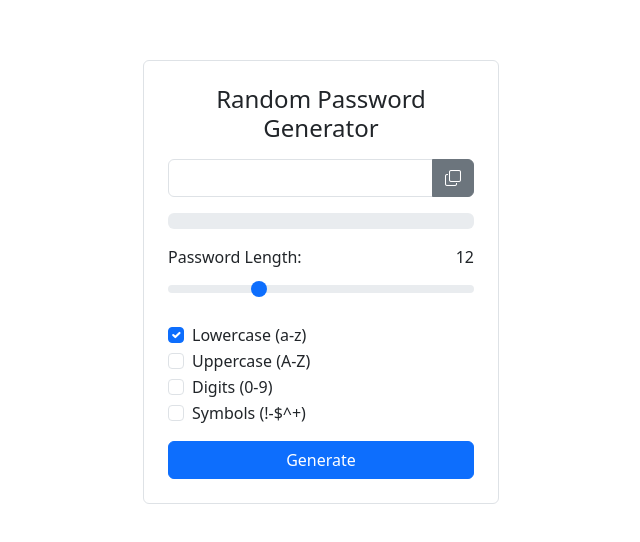
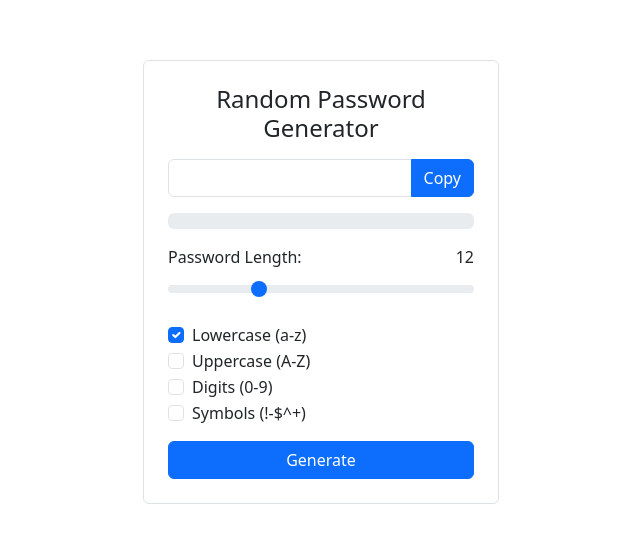
Before and after one commit to denyschr/password-generator, an Angular app: page / in a window 1280 px wide. Shown: the part 118-660 px from the top of the page, without its empty margins (319-959 px from the left). Built offline with nearby package versions, Linux system fonts and the light colour scheme.

Commit message:
feat: implement copy-to-clipboard button

```diff
--- /dev/null
+++ b/src/app/copy-to-clipboard/clipboard.ts
@@ -0,0 +1,15 @@
+import {Injectable} from '@angular/core'
+
+@Injectable({
+  providedIn: 'root'
+})
+export class Clipboard {
+  public async copy(text: string): Promise<boolean> {
+    try {
+      await navigator.clipboard.writeText(text.trim());
+      return true;
+    } catch (_) {
+      return false;
+    }
+  }
+}
--- /dev/null
+++ b/src/app/copy-to-clipboard/copy-to-clipboard-directive.ts
@@ -0,0 +1,33 @@
+import {Directive, inject, input, OnDestroy, signal} from '@angular/core'
+import {Clipboard} from './clipboard'
+
+@Directive({
+  selector: '[appCopyToClipboard]',
+  host: {
+    '(click)': 'copy()'
+  },
+  exportAs: 'appClipboard'
+})
+export class CopyToClipboardDirective implements OnDestroy {
+  private readonly clipboard = inject(Clipboard);
+
+  private timeoutId?: number;
+  private readonly _copied = signal(false);
+  public readonly copied = this._copied.asReadonly();
+
+  public readonly text = input.required<string>({ alias: 'appCopyToClipboard' });
+
+  protected copy(): void {
+    this.clipboard.copy(this.text()).then(() => {
+      if (this.timeoutId) {
+        clearTimeout(this.timeoutId);
+      }
+      this._copied.set(true);
+      this.timeoutId = setTimeout(() => this._copied.set(false), 1500);
+    });
+  }
+
+  ngOnDestroy(): void {
+    clearTimeout(this.timeoutId);
+  }
+}
--- a/src/app/password-generator/password-generator.html
+++ b/src/app/password-generator/password-generator.html
@@ -6,9 +6,16 @@
         <div class="mb-3">
           <div class="input-group">
             <input class="form-control font-monospace" type="text" [value]="password()" readonly />
-            <button class="btn btn-secondary" type="button">
-              <span class="bi bi-copy"></span>
-              <!--<span class="bi bi-check-lg"></span>-->
+            <button
+              class="btn"
+              [class.btn-primary]="!clipboard.copied()"
+              [class.btn-success]="clipboard.copied()"
+              type="button"
+              aria-label="Copy to clipboard"
+              [appCopyToClipboard]="password()"
+              #clipboard="appClipboard"
+            >
+              {{ clipboard.copied() ? 'Copied!' : 'Copy' }}
             </button>
           </div>
         </div>
--- a/src/app/password-generator/password-generator.ts
+++ b/src/app/password-generator/password-generator.ts
@@ -4,6 +4,9 @@ import {FormsModule} from '@angular/forms'
 import {
   PasswordStrengthMeter
 } from '../password-strength-meter/password-strength-meter'
+import {
+  CopyToClipboardDirective
+} from '../copy-to-clipboard/copy-to-clipboard-directive'
 
 type CharSet = {
   id: string;
@@ -21,7 +24,7 @@ const DEFAULT_PASSWORD_LENGTH = 12;
 @Component({
   selector: 'app-password-generator',
   templateUrl: './password-generator.html',
-  imports: [FormsModule, PasswordStrengthMeter],
+  imports: [FormsModule, PasswordStrengthMeter, CopyToClipboardDirective],
   changeDetection: ChangeDetectionStrategy.OnPush
 })
 export class PasswordGenerator {
```
